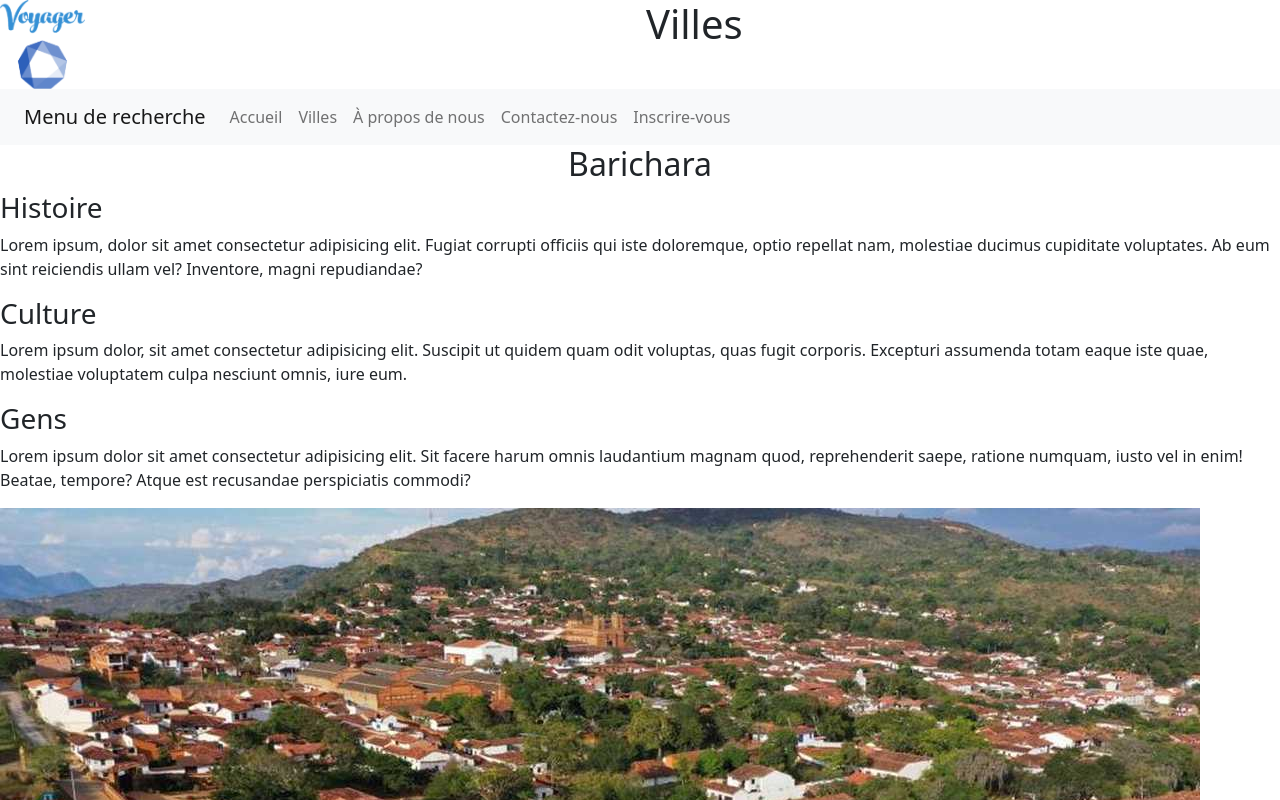
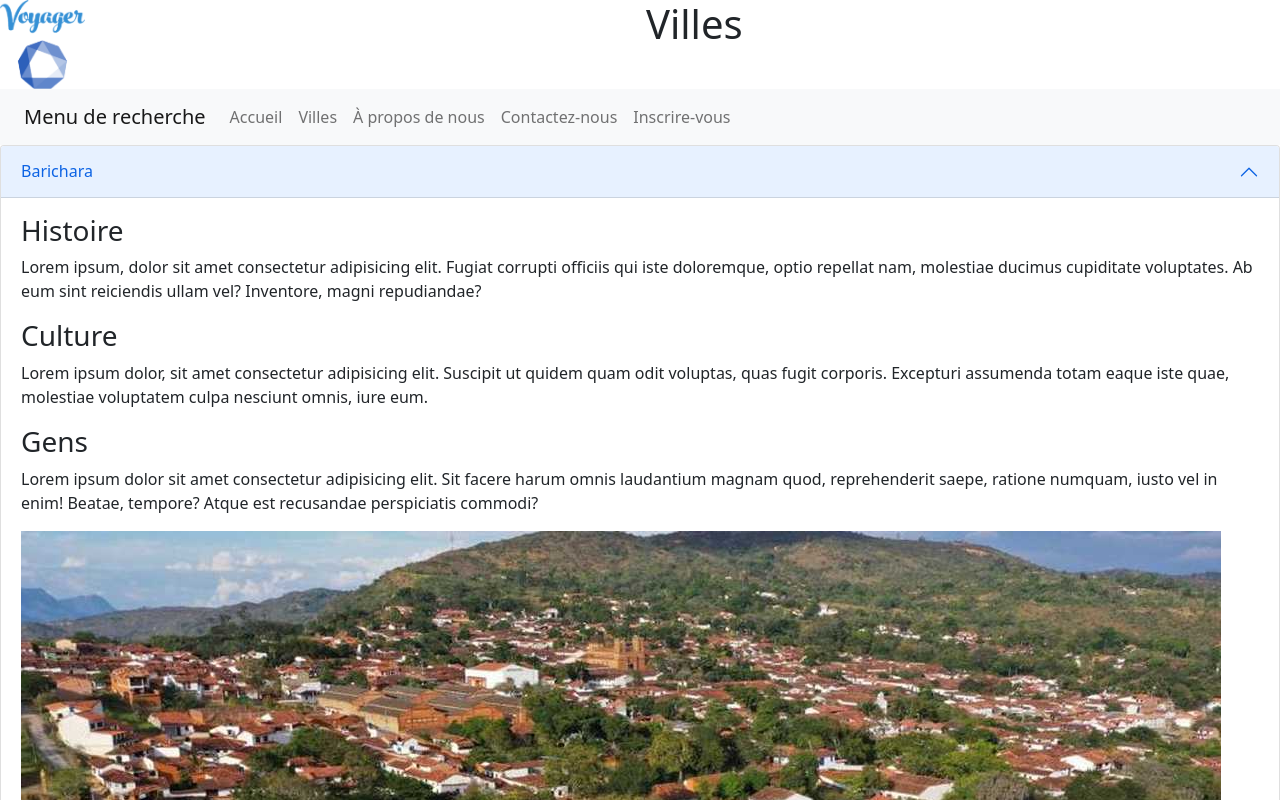
Before and after one commit to EstebanG93/bootstrap_1, a plain HTML site: page pages/villes.html in a window 1280 px wide. Shown: the top 800 px of the page. Drawn offline with Linux system fonts and the light colour scheme.

Commit message:
intento de acordeon 1

```diff
--- a/pages/villes.html
+++ b/pages/villes.html
@@ -50,9 +50,15 @@
             </div>
         </div>
     </div>
-    <div>
-        <section>
-            <h2 class="text-center">Barichara</h2>
+    <div class="accordion" id="accordionPanelsStayOpenExample">
+        <div class="accordion-item">
+            <h2 class="text-center accordion-header" id="panelsStayOpen-headingOne">
+                <button class="accordion-button" type="button" data-bs-toggle="collapse" data-bs-target="#panelsStayOpen-collapseOne" aria-expanded="true" aria-controls="panelsStayOpen-collapseOne">
+                    Barichara
+                </button>
+            </h2>
+            <div id="panelsStayOpen-collapseOne" class="accordion-collapse collapse show" aria-labelledby="panelsStayOpen-headingOne">
+                <div class="accordion-body">
                     <h3>Histoire</h3>
                     <p>Lorem ipsum, dolor sit amet consectetur adipisicing elit. Fugiat corrupti officiis qui iste doloremque, optio repellat nam, molestiae ducimus cupiditate voluptates. Ab eum sint reiciendis ullam vel? Inventore, magni repudiandae?</p>
                     <h3>Culture</h3>
@@ -60,7 +66,9 @@
                     <h3>Gens</h3>
                     <p>Lorem ipsum dolor sit amet consectetur adipisicing elit. Sit facere harum omnis laudantium magnam quod, reprehenderit saepe, ratione numquam, iusto vel in enim! Beatae, tempore? Atque est recusandae perspiciatis commodi?</p>
                     <img src="../assets/img/barichara.jpg" class="img-fluid" alt="barichara">
-        </section>
+                </div>
+            </div>
+        </div>
         <section>
             <h2 class="text-center">Villa de Leyva</h2>
             <h3>Histoire</h3>
```
Lines whose indentation alone changed are shown as unchanged.
